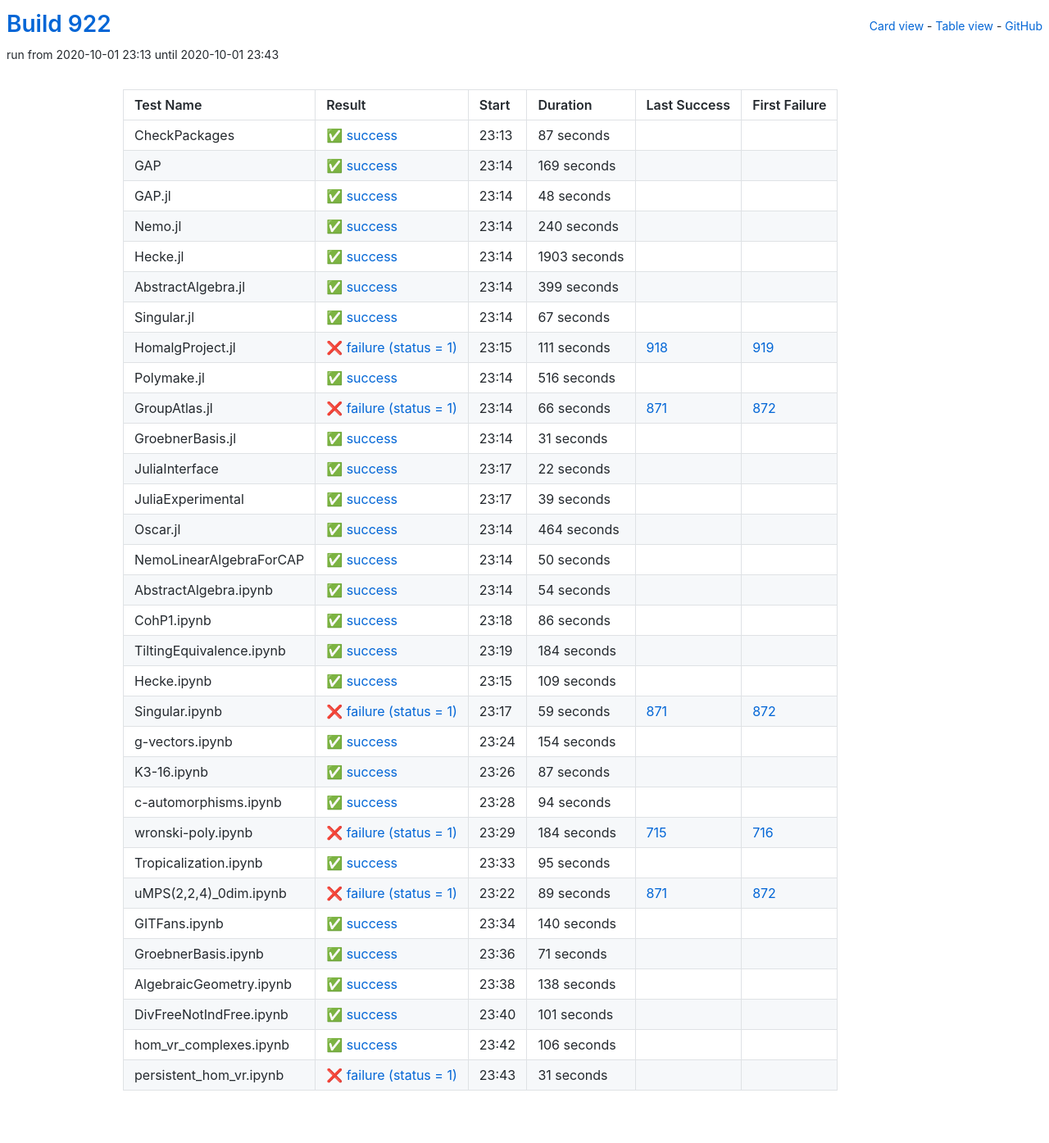
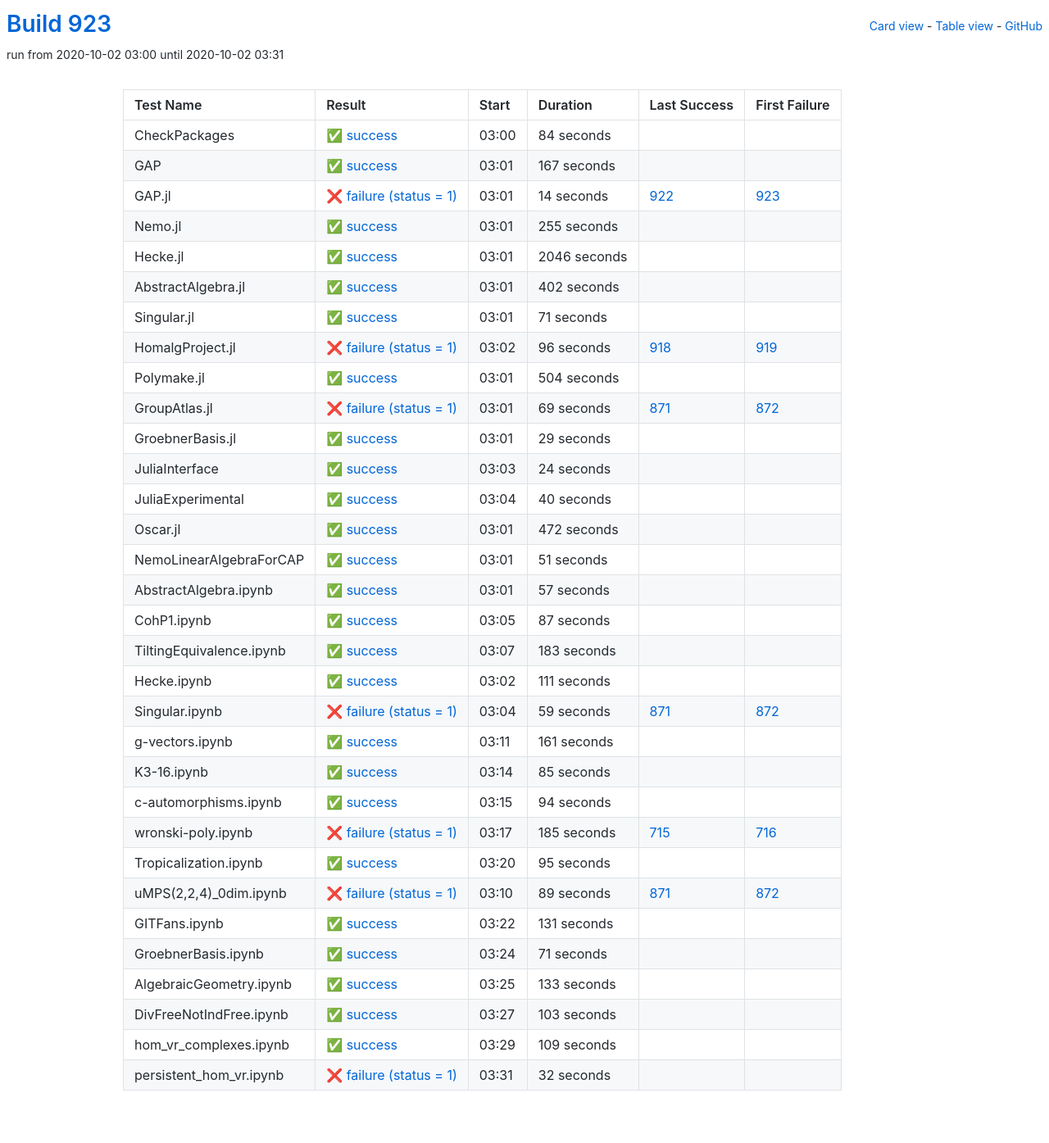
Before and after one commit to oscar-system/oscar-ci-status-stable, a Jekyll site: the page built from table.html, in a window 1280 px wide. Shown: the whole page at 82% size. Built offline with Jekyll 4.4.1, drawn with Linux system fonts in a browser that asks for light colours.

Commit message:
Build #923

```diff
--- a/_data/ci.yml
+++ b/_data/ci.yml
@@ -1,6 +1,6 @@
 ---
-build: 922
-build_url: https://oscarci.mathematik.uni-kl.de/job/oscar-stable/922/
+build: 923
+build_url: https://oscarci.mathematik.uni-kl.de/job/oscar-stable/923/
 job: oscar-stable
 organization: oscar-system
 repo: oscar-ci-status-stable
@@ -8,8 +8,200 @@ repourl: https://github.com/oscar-system/oscar-ci-status-stable
 tests:
 - name: CheckPackages
   id: checkpackages
-  log: https://oscarci.mathematik.uni-kl.de/job/oscar-stable/922/artifact/logs/build-922/CheckPackages.log
-  start: 2020-10-01 23:13
+  log: https://oscarci.mathematik.uni-kl.de/job/oscar-stable/923/artifact/logs/build-923/CheckPackages.log
+  start: 2020-10-02 03:00
+  success: true
+  exitcode: 0
+  status: success
+  duration: 84
+  last_success: false
+  last_success_url:
+  first_failure: false
+  first_failure_url:
+- name: GAP
+  id: gap
+  log: https://oscarci.mathematik.uni-kl.de/job/oscar-stable/923/artifact/logs/build-923/GAP.log
+  start: 2020-10-02 03:01
+  success: true
+  exitcode: 0
+  status: success
+  duration: 167
+  last_success: false
+  last_success_url:
+  first_failure: false
+  first_failure_url:
+- name: GAP.jl
+  id: gap-jl
+  log: https://oscarci.mathematik.uni-kl.de/job/oscar-stable/923/artifact/logs/build-923/GAP.jl.log
+  start: 2020-10-02 03:01
+  success: false
+  exitcode: 1
+  status: failure
+  duration: 14
+  last_success: 922
+  last_success_url: https://oscarci.mathematik.uni-kl.de/job/oscar-stable/922/
+  first_failure: 923
+  first_failure_url: https://oscarci.mathematik.uni-kl.de/job/oscar-stable/923/
+- name: Nemo.jl
+  id: nemo-jl
+  log: https://oscarci.mathematik.uni-kl.de/job/oscar-stable/923/artifact/logs/build-923/Nemo.jl.log
+  start: 2020-10-02 03:01
+  success: true
+  exitcode: 0
+  status: success
+  duration: 255
+  last_success: false
+  last_success_url:
+  first_failure: false
+  first_failure_url:
+- name: Hecke.jl
+  id: hecke-jl
+  log: https://oscarci.mathematik.uni-kl.de/job/oscar-stable/923/artifact/logs/build-923/Hecke.jl.log
+  start: 2020-10-02 03:01
+  success: true
+  exitcode: 0
+  status: success
+  duration: 2046
+  last_success: false
+  last_success_url:
+  first_failure: false
+  first_failure_url:
+- name: AbstractAlgebra.jl
+  id: abstractalgebra-jl
+  log: https://oscarci.mathematik.uni-kl.de/job/oscar-stable/923/artifact/logs/build-923/AbstractAlgebra.jl.log
+  start: 2020-10-02 03:01
+  success: true
+  exitcode: 0
+  status: success
+  duration: 402
+  last_success: false
+  last_success_url:
+  first_failure: false
+  first_failure_url:
+- name: Singular.jl
+  id: singular-jl
+  log: https://oscarci.mathematik.uni-kl.de/job/oscar-stable/923/artifact/logs/build-923/Singular.jl.log
+  start: 2020-10-02 03:01
+  success: true
+  exitcode: 0
+  status: success
+  duration: 71
+  last_success: false
+  last_success_url:
+  first_failure: false
+  first_failure_url:
+- name: HomalgProject.jl
+  id: homalgproject-jl
+  log: https://oscarci.mathematik.uni-kl.de/job/oscar-stable/923/artifact/logs/build-923/HomalgProject.jl.log
+  start: 2020-10-02 03:02
+  success: false
+  exitcode: 1
+  status: failure
+  duration: 96
+  last_success: 918
+  last_success_url: https://oscarci.mathematik.uni-kl.de/job/oscar-stable/918/
+  first_failure: 919
+  first_failure_url: https://oscarci.mathematik.uni-kl.de/job/oscar-stable/919/
+- name: Polymake.jl
+  id: polymake-jl
+  log: https://oscarci.mathematik.uni-kl.de/job/oscar-stable/923/artifact/logs/build-923/Polymake.jl.log
+  start: 2020-10-02 03:01
+  success: true
+  exitcode: 0
+  status: success
+  duration: 504
+  last_success: false
+  last_success_url:
+  first_failure: false
+  first_failure_url:
+- name: GroupAtlas.jl
+  id: groupatlas-jl
+  log: https://oscarci.mathematik.uni-kl.de/job/oscar-stable/923/artifact/logs/build-923/GroupAtlas.jl.log
+  start: 2020-10-02 03:01
+  success: false
+  exitcode: 1
+  status: failure
+  duration: 69
+  last_success: 871
+  last_success_url: https://oscarci.mathematik.uni-kl.de/job/oscar-stable/871/
+  first_failure: 872
+  first_failure_url: https://oscarci.mathematik.uni-kl.de/job/oscar-stable/872/
+- name: GroebnerBasis.jl
+  id: groebnerbasis-jl
+  log: https://oscarci.mathematik.uni-kl.de/job/oscar-stable/923/artifact/logs/build-923/GroebnerBasis.jl.log
+  start: 2020-10-02 03:01
+  success: true
+  exitcode: 0
+  status: success
+  duration: 29
+  last_success: false
+  last_success_url:
+  first_failure: false
+  first_failure_url:
+- name: JuliaInterface
+  id: juliainterface
+  log: https://oscarci.mathematik.uni-kl.de/job/oscar-stable/923/artifact/logs/build-923/JuliaInterface.log
+  start: 2020-10-02 03:03
+  success: true
+  exitcode: 0
+  status: success
+  duration: 24
+  last_success: false
+  last_success_url:
+  first_failure: false
+  first_failure_url:
+- name: JuliaExperimental
+  id: juliaexperimental
+  log: https://oscarci.mathematik.uni-kl.de/job/oscar-stable/923/artifact/logs/build-923/JuliaExperimental.log
+  start: 2020-10-02 03:04
+  success: true
+  exitcode: 0
+  status: success
+  duration: 40
+  last_success: false
+  last_success_url:
+  first_failure: false
+  first_failure_url:
+- name: Oscar.jl
+  id: oscar-jl
+  log: https://oscarci.mathematik.uni-kl.de/job/oscar-stable/923/artifact/logs/build-923/Oscar.jl.log
+  start: 2020-10-02 03:01
+  success: true
+  exitcode: 0
+  status: success
+  duration: 472
+  last_success: false
+  last_success_url:
+  first_failure: false
+  first_failure_url:
+- name: NemoLinearAlgebraForCAP
+  id: nemolinearalgebraforcap
+  log: https://oscarci.mathematik.uni-kl.de/job/oscar-stable/923/artifact/logs/build-923/NemoLinearAlgebraForCAP.log
+  start: 2020-10-02 03:01
+  success: true
+  exitcode: 0
+  status: success
+  duration: 51
+  last_success: false
+  last_success_url:
+  first_failure: false
+  first_failure_url:
+- name: AbstractAlgebra.ipynb
+  id: abstractalgebra-ipynb
+  log: https://oscarci.mathematik.uni-kl.de/job/oscar-stable/923/artifact/logs/build-923/AbstractAlgebra.ipynb.log
+  start: 2020-10-02 03:01
+  success: true
+  exitcode: 0
+  status: success
+  duration: 57
+  last_success: false
+  last_success_url:
+  first_failure: false
+  first_failure_url:
+- name: CohP1.ipynb
+  id: cohp1-ipynb
+  log: https://oscarci.mathematik.uni-kl.de/job/oscar-stable/923/artifact/logs/build-923/CohP1.ipynb.log
+  start: 2020-10-02 03:05
   success: true
   exitcode: 0
   status: success
@@ -18,226 +210,34 @@ tests:
   last_success_url:
   first_failure: false
   first_failure_url:
-- name: GAP
-  id: gap
-  log: https://oscarci.mathematik.uni-kl.de/job/oscar-stable/922/artifact/logs/build-922/GAP.log
-  start: 2020-10-01 23:14
+- name: TiltingEquivalence.ipynb
+  id: tiltingequivalence-ipynb
+  log: https://oscarci.mathematik.uni-kl.de/job/oscar-stable/923/artifact/logs/build-923/TiltingEquivalence.ipynb.log
+  start: 2020-10-02 03:07
   success: true
   exitcode: 0
   status: success
-  duration: 169
-  last_success: false
-  last_success_url:
-  first_failure: false
-  first_failure_url:
-- name: GAP.jl
-  id: gap-jl
-  log: https://oscarci.mathematik.uni-kl.de/job/oscar-stable/922/artifact/logs/build-922/GAP.jl.log
-  start: 2020-10-01 23:14
-  success: true
-  exitcode: 0
-  status: success
-  duration: 48
-  last_success: false
-  last_success_url:
-  first_failure: false
-  first_failure_url:
-- name: Nemo.jl
-  id: nemo-jl
-  log: https://oscarci.mathematik.uni-kl.de/job/oscar-stable/922/artifact/logs/build-922/Nemo.jl.log
-  start: 2020-10-01 23:14
-  success: true
-  exitcode: 0
-  status: success
-  duration: 240
-  last_success: false
-  last_success_url:
-  first_failure: false
-  first_failure_url:
-- name: Hecke.jl
-  id: hecke-jl
-  log: https://oscarci.mathematik.uni-kl.de/job/oscar-stable/922/artifact/logs/build-922/Hecke.jl.log
-  start: 2020-10-01 23:14
-  success: true
-  exitcode: 0
-  status: success
-  duration: 1903
-  last_success: false
-  last_success_url:
-  first_failure: false
-  first_failure_url:
-- name: AbstractAlgebra.jl
-  id: abstractalgebra-jl
-  log: https://oscarci.mathematik.uni-kl.de/job/oscar-stable/922/artifact/logs/build-922/AbstractAlgebra.jl.log
-  start: 2020-10-01 23:14
-  success: true
-  exitcode: 0
-  status: success
-  duration: 399
-  last_success: false
-  last_success_url:
-  first_failure: false
-  first_failure_url:
-- name: Singular.jl
-  id: singular-jl
-  log: https://oscarci.mathematik.uni-kl.de/job/oscar-stable/922/artifact/logs/build-922/Singular.jl.log
-  start: 2020-10-01 23:14
-  success: true
-  exitcode: 0
-  status: success
-  duration: 67
-  last_success: false
-  last_success_url:
-  first_failure: false
-  first_failure_url:
-- name: HomalgProject.jl
-  id: homalgproject-jl
-  log: https://oscarci.mathematik.uni-kl.de/job/oscar-stable/922/artifact/logs/build-922/HomalgProject.jl.log
-  start: 2020-10-01 23:15
-  success: false
-  exitcode: 1
-  status: failure
-  duration: 111
-  last_success: 918
-  last_success_url: https://oscarci.mathematik.uni-kl.de/job/oscar-stable/918/
-  first_failure: 919
-  first_failure_url: https://oscarci.mathematik.uni-kl.de/job/oscar-stable/919/
-- name: Polymake.jl
-  id: polymake-jl
-  log: https://oscarci.mathematik.uni-kl.de/job/oscar-stable/922/artifact/logs/build-922/Polymake.jl.log
-  start: 2020-10-01 23:14
-  success: true
-  exitcode: 0
-  status: success
-  duration: 516
-  last_success: false
-  last_success_url:
-  first_failure: false
-  first_failure_url:
-- name: GroupAtlas.jl
-  id: groupatlas-jl
-  log: https://oscarci.mathematik.uni-kl.de/job/oscar-stable/922/artifact/logs/build-922/GroupAtlas.jl.log
-  start: 2020-10-01 23:14
-  success: false
-  exitcode: 1
-  status: failure
-  duration: 66
-  last_success: 871
-  last_success_url: https://oscarci.mathematik.uni-kl.de/job/oscar-stable/871/
-  first_failure: 872
-  first_failure_url: https://oscarci.mathematik.uni-kl.de/job/oscar-stable/872/
-- name: GroebnerBasis.jl
-  id: groebnerbasis-jl
-  log: https://oscarci.mathematik.uni-kl.de/job/oscar-stable/922/artifact/logs/build-922/GroebnerBasis.jl.log
-  start: 2020-10-01 23:14
-  success: true
-  exitcode: 0
-  status: success
-  duration: 31
-  last_success: false
-  last_success_url:
-  first_failure: false
-  first_failure_url:
-- name: JuliaInterface
-  id: juliainterface
-  log: https://oscarci.mathematik.uni-kl.de/job/oscar-stable/922/artifact/logs/build-922/JuliaInterface.log
-  start: 2020-10-01 23:17
-  success: true
-  exitcode: 0
-  status: success
-  duration: 22
-  last_success: false
-  last_success_url:
-  first_failure: false
-  first_failure_url:
-- name: JuliaExperimental
-  id: juliaexperimental
-  log: https://oscarci.mathematik.uni-kl.de/job/oscar-stable/922/artifact/logs/build-922/JuliaExperimental.log
-  start: 2020-10-01 23:17
-  success: true
-  exitcode: 0
-  status: success
-  duration: 39
-  last_success: false
-  last_success_url:
-  first_failure: false
-  first_failure_url:
-- name: Oscar.jl
-  id: oscar-jl
-  log: https://oscarci.mathematik.uni-kl.de/job/oscar-stable/922/artifact/logs/build-922/Oscar.jl.log
-  start: 2020-10-01 23:14
-  success: true
-  exitcode: 0
-  status: success
-  duration: 464
-  last_success: false
-  last_success_url:
-  first_failure: false
-  first_failure_url:
-- name: NemoLinearAlgebraForCAP
-  id: nemolinearalgebraforcap
-  log: https://oscarci.mathematik.uni-kl.de/job/oscar-stable/922/artifact/logs/build-922/NemoLinearAlgebraForCAP.log
-  start: 2020-10-01 23:14
-  success: true
-  exitcode: 0
-  status: success
-  duration: 50
-  last_success: false
-  last_success_url:
-  first_failure: false
-  first_failure_url:
-- name: AbstractAlgebra.ipynb
-  id: abstractalgebra-ipynb
-  log: https://oscarci.mathematik.uni-kl.de/job/oscar-stable/922/artifact/logs/build-922/AbstractAlgebra.ipynb.log
-  start: 2020-10-01 23:14
-  success: true
-  exitcode: 0
-  status: success
-  duration: 54
-  last_success: false
-  last_success_url:
-  first_failure: false
-  first_failure_url:
-- name: CohP1.ipynb
-  id: cohp1-ipynb
-  log: https://oscarci.mathematik.uni-kl.de/job/oscar-stable/922/artifact/logs/build-922/CohP1.ipynb.log
-  start: 2020-10-01 23:18
-  success: true
-  exitcode: 0
-  status: success
-  duration: 86
-  last_success: false
-  last_success_url:
-  first_failure: false
-  first_failure_url:
-- name: TiltingEquivalence.ipynb
-  id: tiltingequivalence-ipynb
-  log: https://oscarci.mathematik.uni-kl.de/job/oscar-stable/922/artifact/logs/build-922/TiltingEquivalence.ipynb.log
-  start: 2020-10-01 23:19
-  success: true
-  exitcode: 0
-  status: success
-  duration: 184
+  duration: 183
   last_success: false
   last_success_url:
   first_failure: false
   first_failure_url:
 - name: Hecke.ipynb
   id: hecke-ipynb
-  log: https://oscarci.mathematik.uni-kl.de/job/oscar-stable/922/artifact/logs/build-922/Hecke.ipynb.log
-  start: 2020-10-01 23:15
+  log: https://oscarci.mathematik.uni-kl.de/job/oscar-stable/923/artifact/logs/build-923/Hecke.ipynb.log
+  start: 2020-10-02 03:02
   success: true
   exitcode: 0
   status: success
-  duration: 109
+  duration: 111
   last_success: false
   last_success_url:
   first_failure: false
   first_failure_url:
 - name: Singular.ipynb
   id: singular-ipynb
-  log: https://oscarci.mathematik.uni-kl.de/job/oscar-stable/922/artifact/logs/build-922/Singular.ipynb.log
-  start: 2020-10-01 23:17
+  log: https://oscarci.mathematik.uni-kl.de/job/oscar-stable/923/artifact/logs/build-923/Singular.ipynb.log
+  start: 2020-10-02 03:04
   success: false
   exitcode: 1
   status: failure
@@ -248,32 +248,32 @@ tests:
   first_failure_url: https://oscarci.mathematik.uni-kl.de/job/oscar-stable/872/
 - name: g-vectors.ipynb
   id: g-vectors-ipynb
-  log: https://oscarci.mathematik.uni-kl.de/job/oscar-stable/922/artifact/logs/build-922/g-vectors.ipynb.log
-  start: 2020-10-01 23:24
+  log: https://oscarci.mathematik.uni-kl.de/job/oscar-stable/923/artifact/logs/build-923/g-vectors.ipynb.log
+  start: 2020-10-02 03:11
   success: true
   exitcode: 0
   status: success
-  duration: 154
+  duration: 161
   last_success: false
   last_success_url:
   first_failure: false
   first_failure_url:
 - name: K3-16.ipynb
   id: k3-16-ipynb
-  log: https://oscarci.mathematik.uni-kl.de/job/oscar-stable/922/artifact/logs/build-922/K3-16.ipynb.log
-  start: 2020-10-01 23:26
+  log: https://oscarci.mathematik.uni-kl.de/job/oscar-stable/923/artifact/logs/build-923/K3-16.ipynb.log
+  start: 2020-10-02 03:14
   success: true
   exitcode: 0
   status: success
-  duration: 87
+  duration: 85
   last_success: false
   last_success_url:
   first_failure: false
   first_failure_url:
 - name: c-automorphisms.ipynb
   id: c-automorphisms-ipynb
-  log: https://oscarci.mathematik.uni-kl.de/job/oscar-stable/922/artifact/logs/build-922/c-automorphisms.ipynb.log
-  start: 2020-10-01 23:28
+  log: https://oscarci.mathematik.uni-kl.de/job/oscar-stable/923/artifact/logs/build-923/c-automorphisms.ipynb.log
+  start: 2020-10-02 03:15
   success: true
   exitcode: 0
   status: success
@@ -284,20 +284,20 @@ tests:
   first_failure_url:
 - name: wronski-poly.ipynb
   id: wronski-poly-ipynb
-  log: https://oscarci.mathematik.uni-kl.de/job/oscar-stable/922/artifact/logs/build-922/wronski-poly.ipynb.log
-  start: 2020-10-01 23:29
+  log: https://oscarci.mathematik.uni-kl.de/job/oscar-stable/923/artifact/logs/build-923/wronski-poly.ipynb.log
+  start: 2020-10-02 03:17
   success: false
   exitcode: 1
   status: failure
-  duration: 184
+  duration: 185
   last_success: 715
   last_success_url: https://oscarci.mathematik.uni-kl.de/job/oscar-stable/715/
   first_failure: 716
   first_failure_url: https://oscarci.mathematik.uni-kl.de/job/oscar-stable/716/
 - name: Tropicalization.ipynb
   id: tropicalization-ipynb
-  log: https://oscarci.mathematik.uni-kl.de/job/oscar-stable/922/artifact/logs/build-922/Tropicalization.ipynb.log
-  start: 2020-10-01 23:33
+  log: https://oscarci.mathematik.uni-kl.de/job/oscar-stable/923/artifact/logs/build-923/Tropicalization.ipynb.log
+  start: 2020-10-02 03:20
   success: true
   exitcode: 0
   status: success
@@ -308,8 +308,8 @@ tests:
   first_failure_url:
 - name: uMPS(2,2,4)_0dim.ipynb
   id: umps-2-2-4-0dim-ipynb
-  log: https://oscarci.mathematik.uni-kl.de/job/oscar-stable/922/artifact/logs/build-922/uMPS-2-2-4-_0dim.ipynb.log
-  start: 2020-10-01 23:22
+  log: https://oscarci.mathematik.uni-kl.de/job/oscar-stable/923/artifact/logs/build-923/uMPS-2-2-4-_0dim.ipynb.log
+  start: 2020-10-02 03:10
   success: false
   exitcode: 1
   status: failure
@@ -320,20 +320,20 @@ tests:
   first_failure_url: https://oscarci.mathematik.uni-kl.de/job/oscar-stable/872/
 - name: GITFans.ipynb
   id: gitfans-ipynb
-  log: https://oscarci.mathematik.uni-kl.de/job/oscar-stable/922/artifact/logs/build-922/GITFans.ipynb.log
-  start: 2020-10-01 23:34
+  log: https://oscarci.mathematik.uni-kl.de/job/oscar-stable/923/artifact/logs/build-923/GITFans.ipynb.log
+  start: 2020-10-02 03:22
   success: true
   exitcode: 0
   status: success
-  duration: 140
+  duration: 131
   last_success: false
   last_success_url:
   first_failure: false
   first_failure_url:
 - name: GroebnerBasis.ipynb
   id: groebnerbasis-ipynb
-  log: https://oscarci.mathematik.uni-kl.de/job/oscar-stable/922/artifact/logs/build-922/GroebnerBasis.ipynb.log
-  start: 2020-10-01 23:36
+  log: https://oscarci.mathematik.uni-kl.de/job/oscar-stable/923/artifact/logs/build-923/GroebnerBasis.ipynb.log
+  start: 2020-10-02 03:24
   success: true
   exitcode: 0
   status: success
@@ -344,48 +344,48 @@ tests:
   first_failure_url:
 - name: AlgebraicGeometry.ipynb
   id: algebraicgeometry-ipynb
-  log: https://oscarci.mathematik.uni-kl.de/job/oscar-stable/922/artifact/logs/build-922/AlgebraicGeometry.ipynb.log
-  start: 2020-10-01 23:38
+  log: https://oscarci.mathematik.uni-kl.de/job/oscar-stable/923/artifact/logs/build-923/AlgebraicGeometry.ipynb.log
+  start: 2020-10-02 03:25
   success: true
   exitcode: 0
   status: success
-  duration: 138
+  duration: 133
   last_success: false
   last_success_url:
   first_failure: false
   first_failure_url:
 - name: DivFreeNotIndFree.ipynb
   id: divfreenotindfree-ipynb
-  log: https://oscarci.mathematik.uni-kl.de/job/oscar-stable/922/artifact/logs/build-922/DivFreeNotIndFree.ipynb.log
-  start: 2020-10-01 23:40
+  log: https://oscarci.mathematik.uni-kl.de/job/oscar-stable/923/artifact/logs/build-923/DivFreeNotIndFree.ipynb.log
+  start: 2020-10-02 03:27
   success: true
   exitcode: 0
   status: success
-  duration: 101
+  duration: 103
   last_success: false
   last_success_url:
   first_failure: false
   first_failure_url:
 - name: hom_vr_complexes.ipynb
   id: hom-vr-complexes-ipynb
-  log: https://oscarci.mathematik.uni-kl.de/job/oscar-stable/922/artifact/logs/build-922/hom_vr_complexes.ipynb.log
-  start: 2020-10-01 23:42
+  log: https://oscarci.mathematik.uni-kl.de/job/oscar-stable/923/artifact/logs/build-923/hom_vr_complexes.ipynb.log
+  start: 2020-10-02 03:29
   success: true
   exitcode: 0
   status: success
-  duration: 106
+  duration: 109
   last_success: false
   last_success_url:
   first_failure: false
   first_failure_url:
 - name: persistent_hom_vr.ipynb
   id: persistent-hom-vr-ipynb
-  log: https://oscarci.mathematik.uni-kl.de/job/oscar-stable/922/artifact/logs/build-922/persistent_hom_vr.ipynb.log
-  start: 2020-10-01 23:43
+  log: https://oscarci.mathematik.uni-kl.de/job/oscar-stable/923/artifact/logs/build-923/persistent_hom_vr.ipynb.log
+  start: 2020-10-02 03:31
   success: false
   exitcode: 1
   status: failure
-  duration: 31
+  duration: 32
   last_success: false
   last_success_url:
   first_failure: false
```
Also changed, not shown: README.md.
